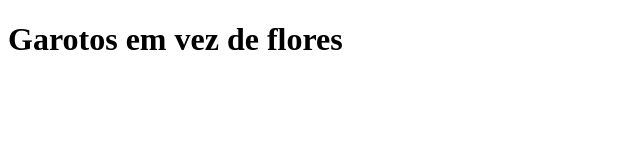
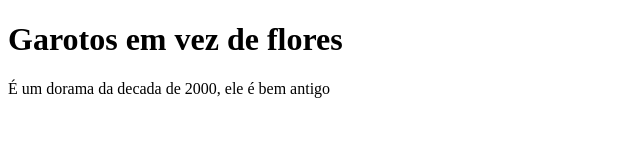
Before and after one commit to dayarayukino-hub/frontend, a plain HTML site: page index.html in a window 1280 px wide. Shown: the whole page, without its empty margins (0-640 px from the left). Drawn offline with Linux system fonts and the light colour scheme.

Commit message:
adicionado um paragrafo

```diff
--- a/index.html
+++ b/index.html
@@ -7,5 +7,7 @@
 </head>
 <body>
     <h1>Garotos em vez de flores</h1>
+
+    <p>É um dorama da decada de 2000, ele é bem antigo</p>
 </body>
 </html>
```
